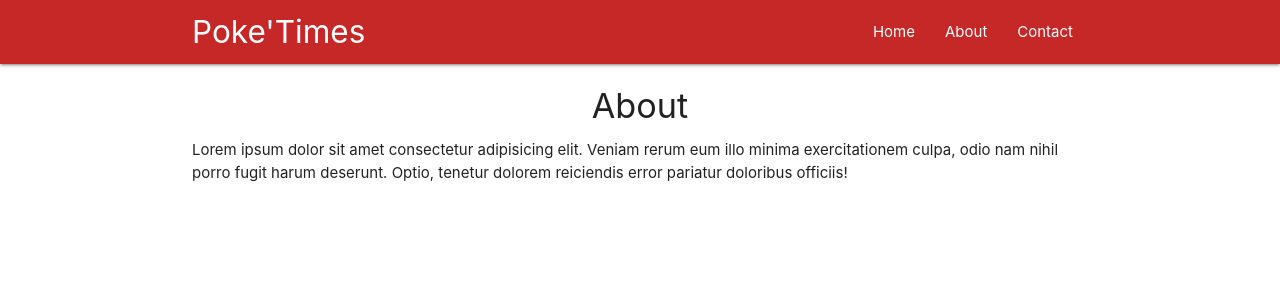
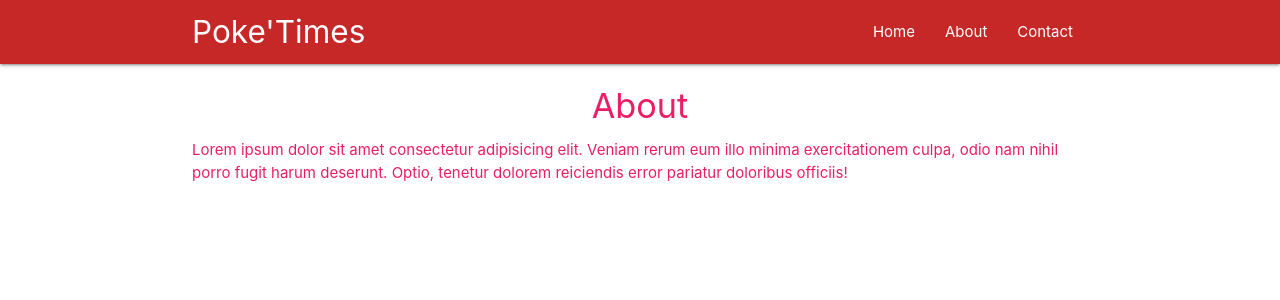
Before and after one commit to igunawardana/organic-fe, a React (Create React App) app in the folder poketimes/: page /about in a window 1280 px wide. Shown: the top 300 px of the page. Built offline with nearby package versions, Linux system fonts and the light colour scheme.

Commit message:
adding higher order component hoc

```diff
--- a/poketimes/src/components/About.js
+++ b/poketimes/src/components/About.js
@@ -1,4 +1,5 @@
 import React from 'react';
+import Rainbow from '../hoc/Rainbow';
 
 const About = () => {
     return (
@@ -9,4 +10,4 @@
     )
 }
 
-export default About;
+export default Rainbow(About);
--- /dev/null
+++ b/poketimes/src/hoc/Rainbow.js
@@ -0,0 +1,18 @@
+import React from 'react'
+
+const Rainbow = (WrappedComponent) => {
+
+    const colors = ['red', 'pink', 'orange', 'blue', 'green', 'yellow'];
+    const randomColour = colors[Math.floor(Math.random() * 5)];
+    const className = randomColour + '-text';
+
+    return (props) => {
+        return (
+            <div className={className}>
+                <WrappedComponent {...props} />
+            </div>
+        )
+    }
+}
+
+export default Rainbow;
```
